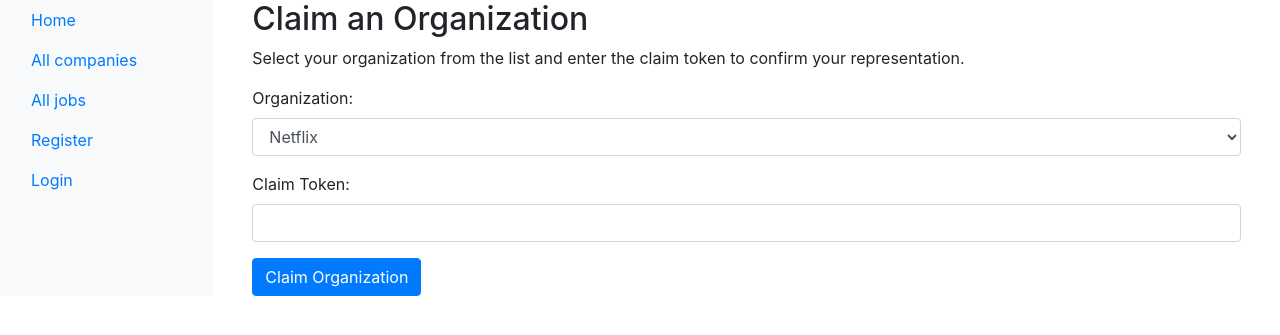
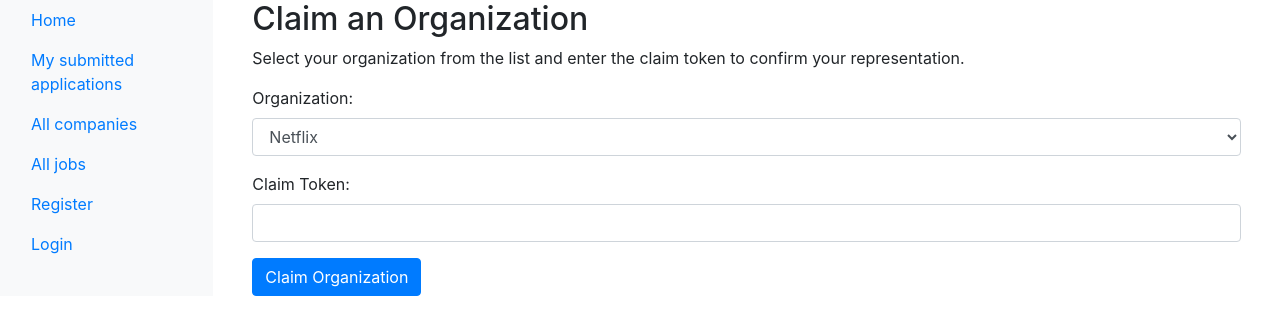
Before and after one commit to martn2023/yindeed_indeed_clone, a Django app: page /claim_org/ in a window 1280 px wide. Shown: the top 335 px of the page. Run offline with Django 5.2, Linux system fonts and the light colour scheme; data comes from the database, SQL or seed files in the repository; some libraries are stand-ins or nearby versions.

Commit message:
nav panel link for my applications

```diff
--- a/templates/base_generic.html
+++ b/templates/base_generic.html
@@ -27,6 +27,9 @@
                             <a class="nav-link active" href="{% url 'core:home' %}">Home</a>
                         </li>
                         <li role="separator" class="divider"></li>
+                        <li class="nav-item">
+                            <a class="nav-link" href="{% url 'job_applications:my_job_applications' %}">My submitted applications</a>
+                        </li>
                         <li class="nav-item">
                             <a class="nav-link" href="{% url 'job_catalog:all_companies' %}">All companies</a>
                         </li>
```
